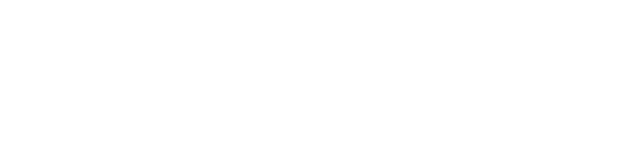
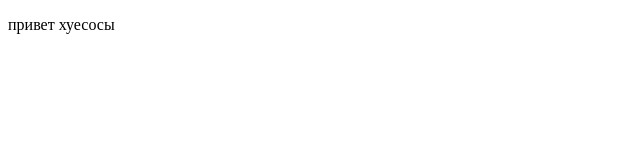
Before and after one commit to sisiosoki/papka, a plain HTML site: page index.html in a window 1280 px wide. Shown: the whole page, without its empty margins (0-640 px from the left). Drawn offline with Linux system fonts and the light colour scheme.

Commit message:
add main tag

```diff
--- a/index.html
+++ b/index.html
@@ -7,6 +7,8 @@
     <title>Document</title>
 </head>
 <body>
-
+  <main>
+    <p>привет хуесосы</p>
+  </main>
 </body>
 </html>
```
